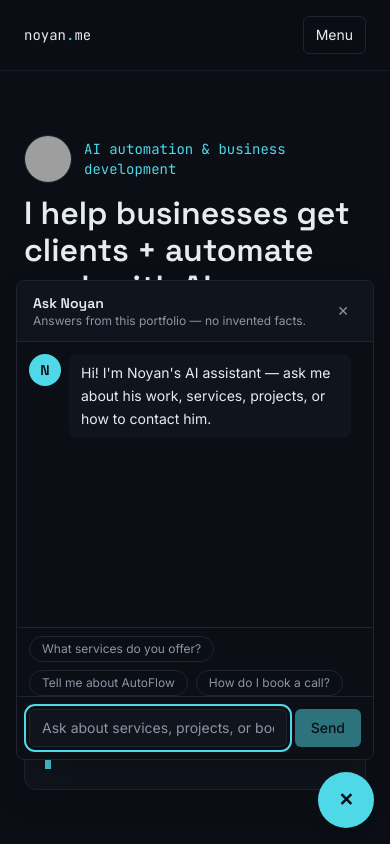
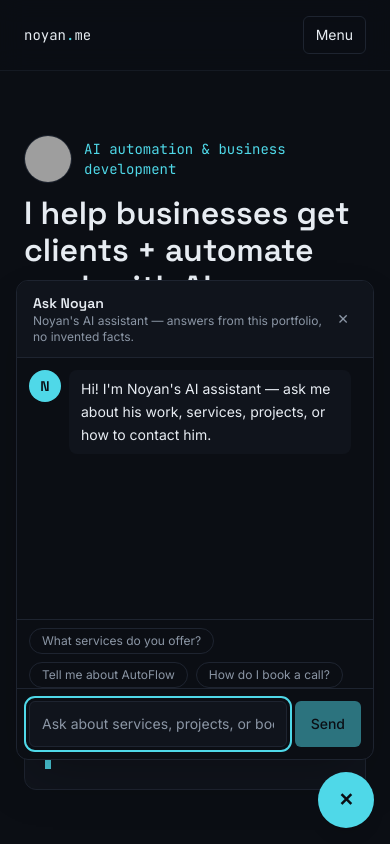
Before and after one commit to FindNoyan/noyan-portfolio, a React (Vite) app: page / in a window 390 px wide. Both pictures are taken after a click on the button "Open Ask Noyan chat". Shown: the top 844 px of the page. Built offline with nearby package versions, Linux system fonts and the light colour scheme; grey boxes are pictures that could not be loaded.

Commit message:
Step C: AI-assistant subtitle, panel animation, responsive height

```diff
--- a/src/components/Chatbot.jsx
+++ b/src/components/Chatbot.jsx
@@ -136,7 +136,7 @@ export default function Chatbot() {
           role="dialog"
           aria-label="Ask Noyan chat"
           aria-modal="false"
-          className="mb-3 flex h-[480px] w-[calc(100vw-2rem)] max-w-sm flex-col overflow-hidden rounded-lg border border-line bg-base shadow-2xl"
+          className="animate-chat-in mb-3 flex h-[min(480px,calc(100dvh-7rem))] w-[calc(100vw-2rem)] max-w-sm flex-col overflow-hidden rounded-xl border border-line bg-base shadow-2xl"
         >
           <header className="flex items-center justify-between border-b border-line bg-surface px-4 py-3">
             <div>
@@ -144,7 +144,8 @@ export default function Chatbot() {
                 Ask Noyan
               </p>
               <p className="text-xs text-muted">
-                Answers from this portfolio — no invented facts.
+                Noyan&apos;s AI assistant — answers from this portfolio, no
+                invented facts.
               </p>
             </div>
             <button
@@ -212,7 +213,7 @@ export default function Chatbot() {
               placeholder="Ask about services, projects, or booking a call…"
               maxLength={500}
               autoComplete="off"
-              className="min-w-0 flex-1 rounded-md border border-line bg-surface px-3 py-2 text-sm text-ink placeholder:text-muted focus-ring"
+              className="min-w-0 flex-1 rounded-md border border-line bg-surface px-3 py-3 text-sm text-ink placeholder:text-muted focus-ring"
             />
             <button
               type="submit"
@@ -230,7 +231,7 @@ export default function Chatbot() {
         onClick={() => setOpen((prev) => !prev)}
         aria-expanded={open}
         aria-label={open ? "Close Ask Noyan chat" : "Open Ask Noyan chat"}
-        className="ml-auto flex h-14 w-14 items-center justify-center rounded-full bg-cyan font-display text-lg font-semibold text-base shadow-lg transition-transform hover:scale-105 focus-ring"
+        className="ml-auto flex h-14 w-14 items-center justify-center rounded-full bg-cyan font-display text-lg font-semibold text-base shadow-lg transition-all hover:scale-105 hover:shadow-glow focus-ring"
       >
         {open ? "✕" : "💬"}
       </button>
```
